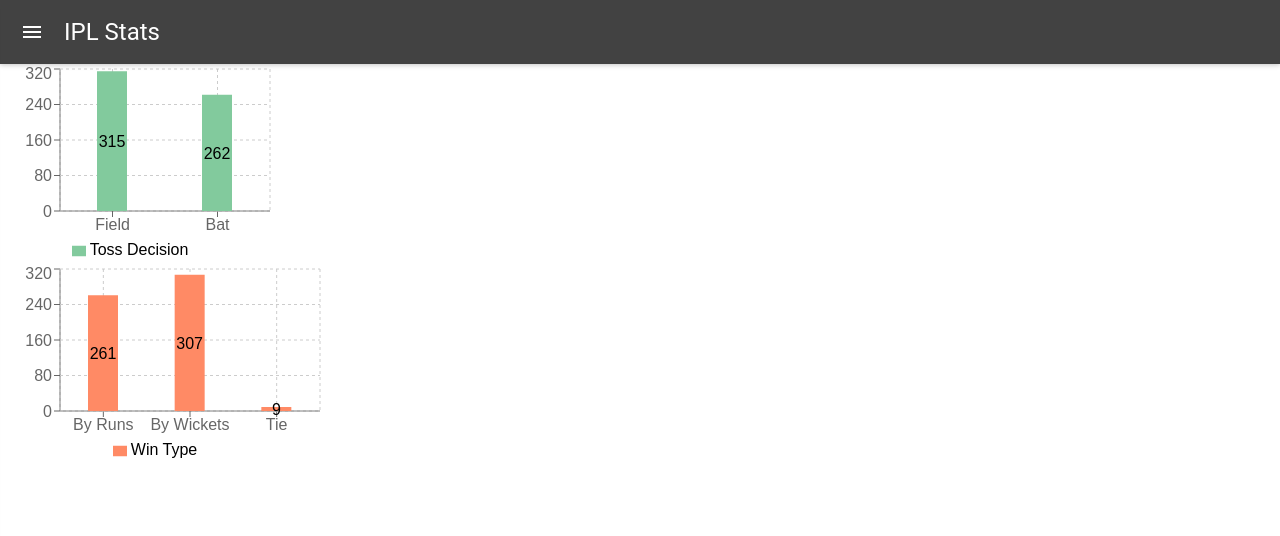
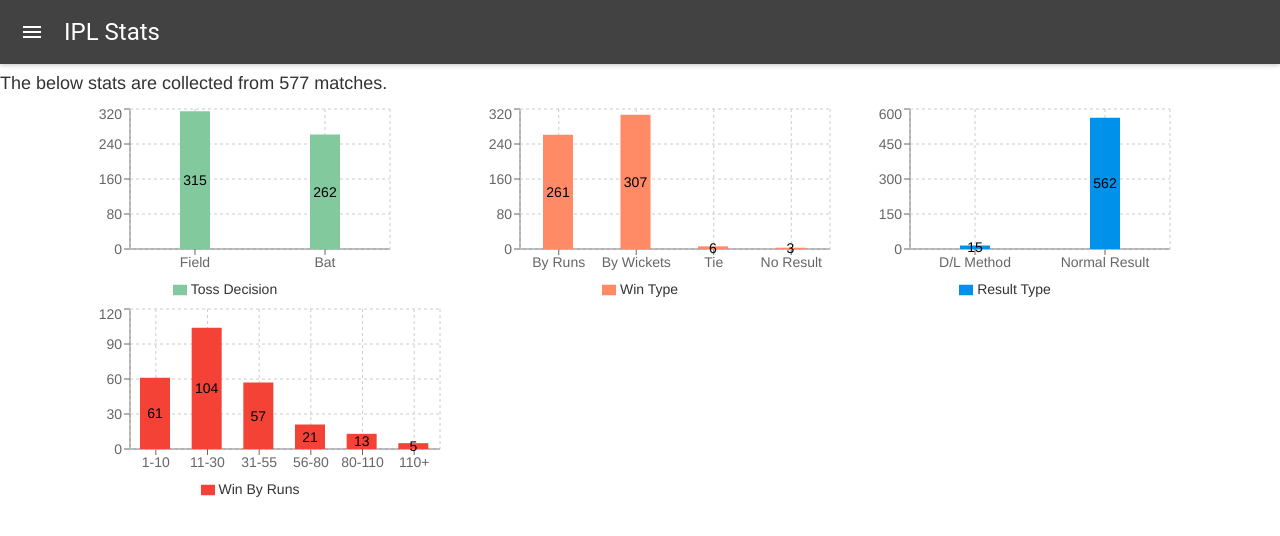
Before and after one commit to amanshu-kataria/ipl-buddy, a React (Create React App) app: page / in a window 1280 px wide. Shown: the top 536 px of the page. Built offline with nearby package versions, Linux system fonts and the light colour scheme.

Commit message:
New Data Comparison

```diff
--- a/src/matchesData.js
+++ b/src/matchesData.js
@@ -1,17 +1,23 @@
 import React, { Component } from "react";
-import Graph from "./Graph.js";
+import Chart from "./Graph.js";
+import "react-bootstrap/dist/react-bootstrap.min.js";
+import "bootstrap/dist/css/bootstrap.min.css";
+import { Grid, Row, Col } from "react-bootstrap";
 
 class MatchesData extends Component {
   constructor() {
     super();
     this.state = {
-      TossDecision: [],
-      winType: []
+      totalMatches: "",
+      tossDecision: [],
+      winType: [],
+      resultType: [],
+      winByRuns: []
     };
     this.updateData = this.updateData.bind(this);
   }
 
-  componentDidMount() {
+  componentWillMount() {
     var csvFilePath = require("./datasets/Match.csv");
     var Papa = require("papaparse/papaparse.min.js");
     Papa.parse(csvFilePath, {
@@ -22,40 +28,131 @@ class MatchesData extends Component {
     });
   }
 
+  /**
+   * Gets the data after parsing, which is used for calculation and stored in a state.
+   * @param {Object} result - contains the parsed data.
+   */
   updateData(result) {
-    var TossDecision = [{ name: "Field", value: 0 }, { name: "Bat", value: 0 }];
+    var tossDecision = [{ name: "Field", value: 0 }, { name: "Bat", value: 0 }];
     var winType = [
       { name: "By Runs", value: 0 },
       { name: "By Wickets", value: 0 },
-      { name: "Tie", value: 0 }
+      { name: "Tie", value: 0 },
+      { name: "No Result", value: 0 }
     ];
-    var resultData = result.data;
+    var resultType = [
+      { name: "D/L Method", value: 0 },
+      { name: "Normal Result", value: 0 }
+    ];
+    var winByRuns = [
+      { name: "1-10", value: 0 },
+      { name: "11-30", value: 0 },
+      { name: "31-55", value: 0 },
+      { name: "56-80", value: 0 },
+      { name: "80-110", value: 0 },
+      { name: "110+", value: 0 }
+    ];
+
+    var resultData = result.data; //contains data
     for (var i = 0; i < result.data.length; i++) {
-      if (resultData[i].Toss_Decision === "field") TossDecision[0].value++;
-      else TossDecision[1].value++;
+      //Toss Decision data calculation
+      if (resultData[i].Toss_Decision === "field") tossDecision[0].value++;
+      else tossDecision[1].value++;
 
-      if (resultData[i].Win_Type === "by runs") winType[0].value++;
-      else if (resultData[i].Win_Type === "by wickets") winType[1].value++;
-      else winType[2].value++;
+      //Win type and win by runs data calculation
+      if (resultData[i].Win_Type === "by runs") {
+        winType[0].value++; //win type
+
+        //win by runs calculation
+        if (
+          parseInt(resultData[i].Won_By, 10) >= 1 &&
+          parseInt(resultData[i].Won_By, 10) <= 10
+        )
+          winByRuns[0].value++;
+        else if (
+          parseInt(resultData[i].Won_By, 10) >= 11 &&
+          parseInt(resultData[i].Won_By, 10) <= 30
+        )
+          winByRuns[1].value++;
+        else if (
+          parseInt(resultData[i].Won_By, 10) >= 31 &&
+          parseInt(resultData[i].Won_By, 10) <= 55
+        )
+          winByRuns[2].value++;
+        else if (
+          parseInt(resultData[i].Won_By, 10) >= 56 &&
+          parseInt(resultData[i].Won_By, 10) <= 80
+        )
+          winByRuns[3].value++;
+        else if (
+          parseInt(resultData[i].Won_By, 10) >= 81 &&
+          parseInt(resultData[i].Won_By, 10) <= 110
+        )
+          winByRuns[4].value++;
+        else winByRuns[5].value++;
+      } else if (resultData[i].Win_Type === "by wickets") {
+        winType[1].value++;
+      } else if (resultData[i].Win_Type === "Tie") winType[2].value++;
+      else winType[3].value++;
+
+      //result type calculation i.e. whether a team won using either D/L method normal result
+      if (resultData[i].Is_DuckWorthLewis === "1") resultType[0].value++;
+      else resultType[1].value++;
     }
-    this.setState({ TossDecision, winType });
+
+    this.setState({
+      tossDecision,
+      winType,
+      totalMatches: result.data.length,
+      resultType,
+      winByRuns
+    });
   }
 
   render() {
     return (
       <div>
-        <Graph
+        <h4>
+          The below stats are collected from {this.state.totalMatches} matches.
+        </h4>
+        <Grid>
+          <Row>
+            <Col md={4} sm={6} xs={12} lg={4}>
+              <Chart
                 name="Toss Decision"
-          data={this.state.TossDecision}
-          width={300}
+                data={this.state.tossDecision}
+                width={350}
                 color="#82CA9D"
               />
-        <Graph
+            </Col>
+            <Col md={4} sm={6} xs={12} lg={4}>
+              <Chart
                 name="Win Type"
                 data={this.state.winType}
-          width={350}
+                width={400}
                 color="#FF8A65"
               />
+            </Col>
+            <Col md={4} sm={12} xs={12} lg={4}>
+              <Chart
+                name="Result Type"
+                data={this.state.resultType}
+                width={350}
+                color="#0091EA"
+              />
+            </Col>
+          </Row>
+          <Row>
+            <Col md={6}>
+              <Chart
+                name="Win By Runs"
+                data={this.state.winByRuns}
+                width={400}
+                color="#F44336"
+              />
+            </Col>
+          </Row>
+        </Grid>
       </div>
     );
   }
```
Lines whose indentation alone changed are shown as unchanged.
